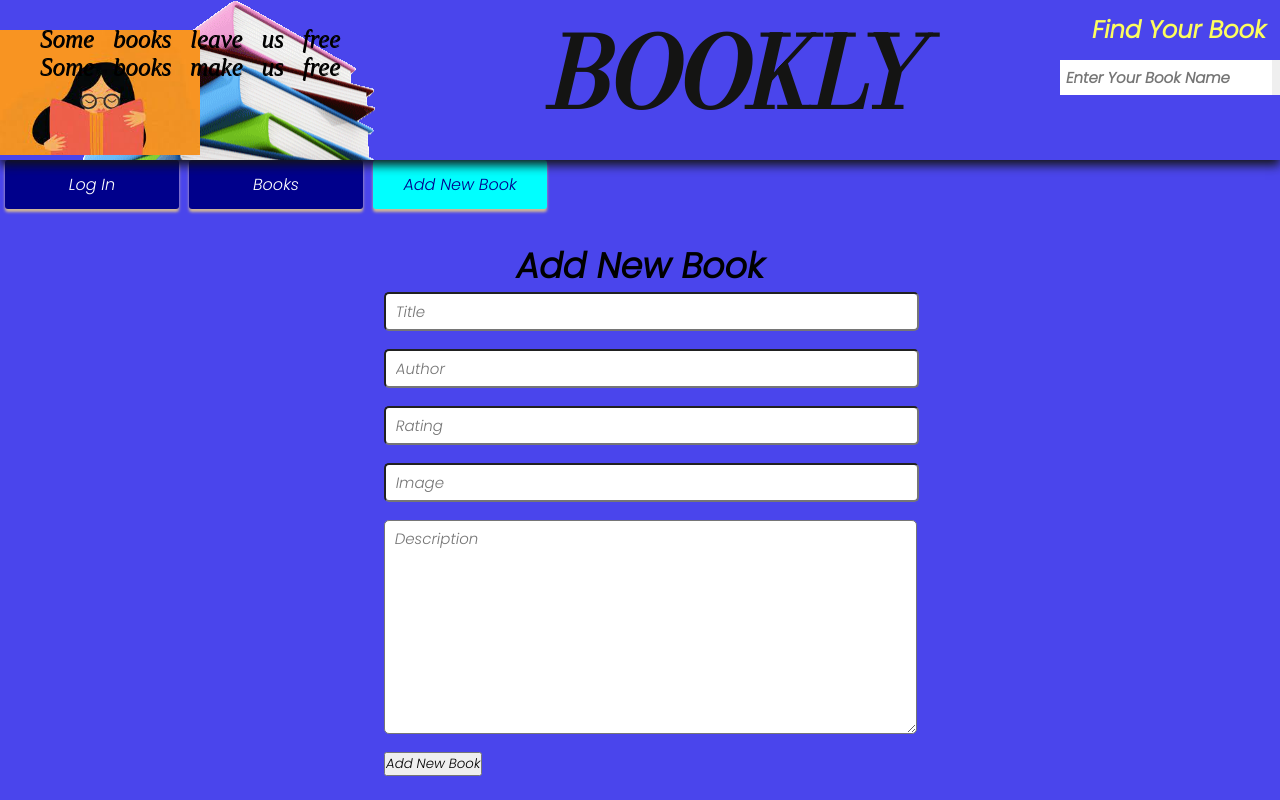
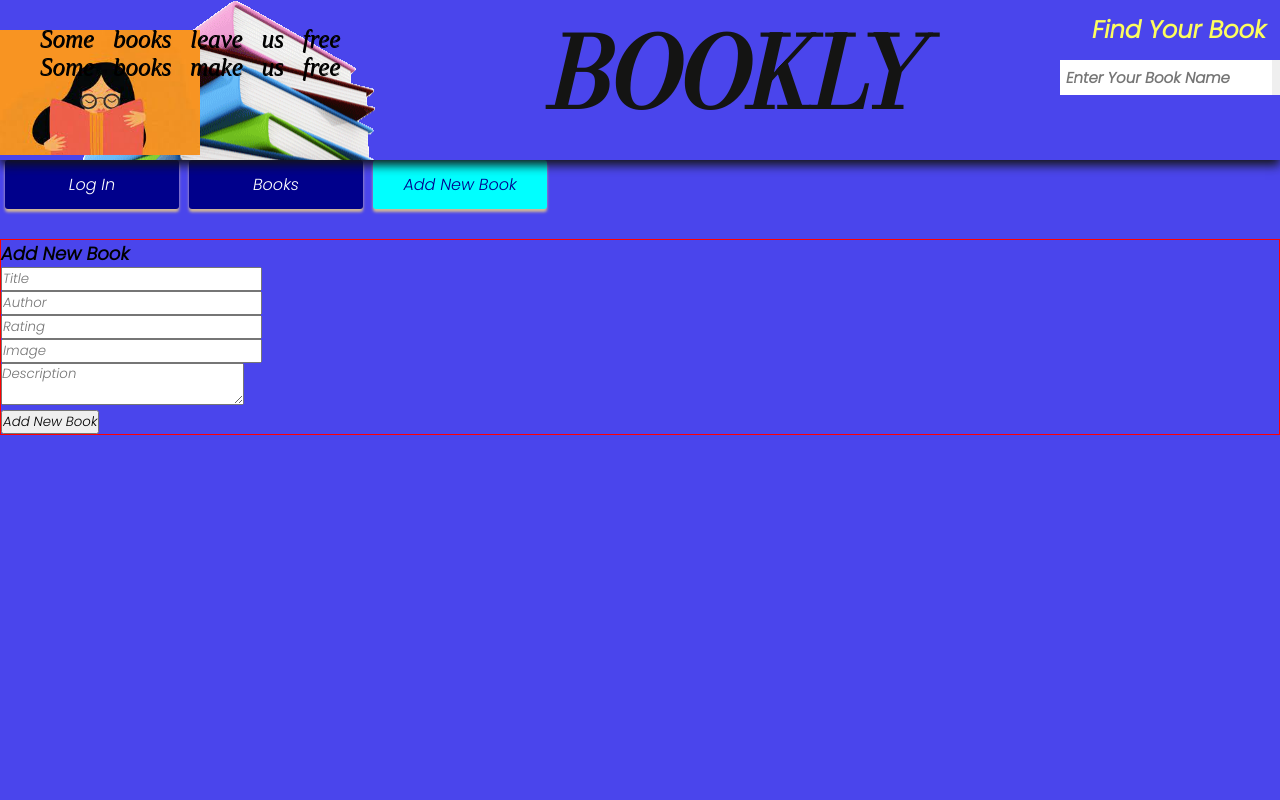
Before and after one commit to keelalopez/phase-2-project-bookly, a React (Create React App) app: page /form in a window 1280 px wide. Built offline with nearby package versions, Linux system fonts and the light colour scheme; data requests are answered from the project's data file; some icons are missing.

Commit message:
css changes

```diff
--- a/src/App.css
+++ b/src/App.css
@@ -97,12 +97,12 @@ html{
     text-align: center
 }
 
-.row3 img{
+/* .row3 img{
     top:5px;
     right: 200px;
-    height: 20%;
+    height:
 
-}
+} */
 
 .row3 img{
     margin-top: 30px;
@@ -139,28 +139,24 @@ html{
 
 .card:hover{
   transform: scale(0.9);
-  background-color: aqua;
+  background-color: red;
 
 }
-
  .card{
-    background-color: darkblue;
+    background-color: aqua;
     border-radius: 1rem;
     padding: 0.5rem;
     margin-bottom: px;
-    box-shadow: 0 3px 3px rgba(212, 185, 150, 5);
+    box-shadow: 0 5px 5px rgba(212, 185, 150, 5);
     transition: .5s;
     position: relative;
 }
-
    .card img{
     width: 100%;
     height: 300px;
-    border-radius: 1rem;
+    border-radius: 1rem 1rem 0 0;
 }
-
 .Modal{
-  border-radius: 1rem;
   border: 1px solid #000;
   background-color: whitesmoke;
   padding: 3rem;
@@ -172,101 +168,13 @@ html{
   left: 50%;
   transform: translate(-50%, -50%);
   display: flex;
-  /* flex-direction: column; */
+  flex-direction: column;
   align-items: center;
 }
 
-.Modal img {
-  height: 1%;
-  margin: 10px;
+.form-box{
+  box-sizing: border-box;
+  margin: 0;
+  padding: 0;
+  border: 1px solid red;
 }
-
-.Modal-details h1 {
-  padding: 5px;
-}
-
-.Modal-details h3 {
-  padding: 5px;
-}
-.Modal-details h4 {
-  padding: 5px;
-}
-
-.Modal-details p {
-  padding: 5px;
-}
-.Modal-details button {
-  padding: 5px;
-  border-radius: 5px;
-}
-
-.Modal-details .finished{
-  background-color: rgb(96, 245, 96);
-}
-
-.form-box{
-  min-width: 30%;
-  width: 40%;
-  height: 400px;
-  margin: auto;
-  padding: 0px 50px 0px 50px;
-  position: center;
-  align-items: center;
-  justify-content: center;
-}
-
-.form-box h2 {
-  font-size: 35px;
-  text-align: center;
-  margin: 0;
-}
-
-.form-box input{
-  display: block;
-  width: 100%;
-  padding: .5rem .8rem .5rem .8rem;
-  border-radius: 5px;
-  font-size: 15px;
-}
-
-.form-box textarea{
-  display: block;
-  width: 100%;
-  height: 200px;
-  padding: .5rem .8rem .5rem .8rem;
-  border-radius: 5px;
-  font-size: 15px;
-}
-
-.form-box button {
-  left: 1200px;
-}
-
-.login-box {
-  min-width: 30%;
-  width: 40%;
-  height: 400px;
-  margin: auto;
-  padding: 50px 50px 0px 50px;
-  position: center;
-  align-items: center;
-  justify-content: center;
-}
-
-.login-box input{
-  display: block;
-  width: 100%;
-  padding: .5rem .8rem .5rem .8rem;
-  border-radius: 5px;
-  font-size: 15px;
-}
-
-.login-box h2 {
-  font-size: 35px;
-  text-align: center;
-  margin: 10px;
-}
-
-navbar {
-  border-radius: 3px;
-}
```
Lines whose indentation alone changed are shown as unchanged.
